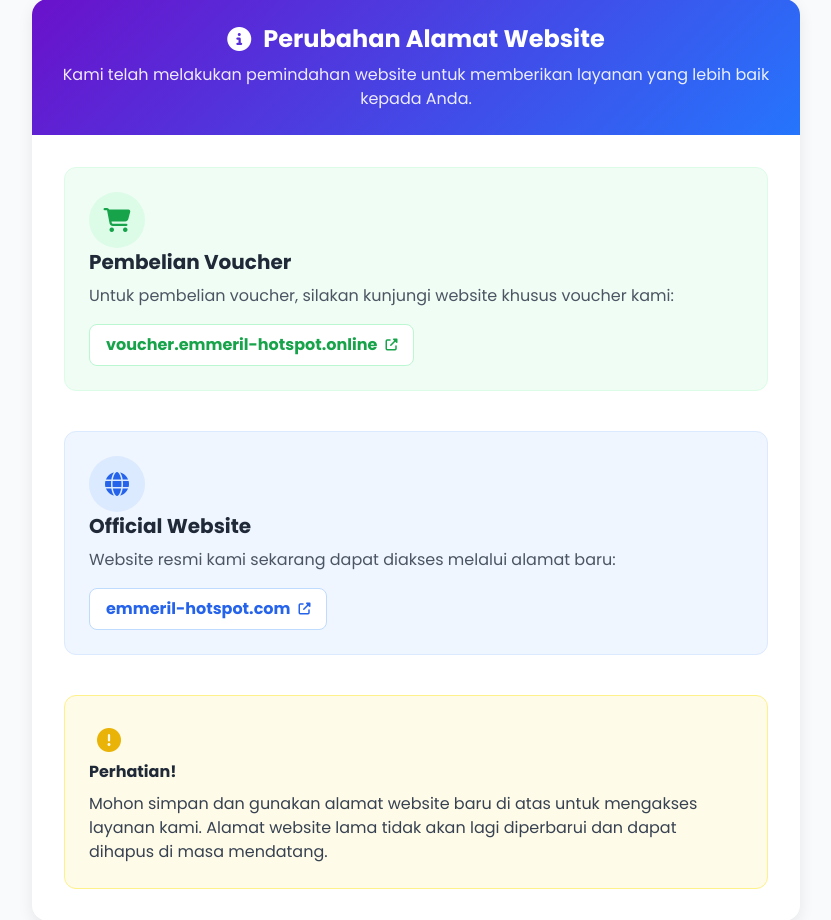
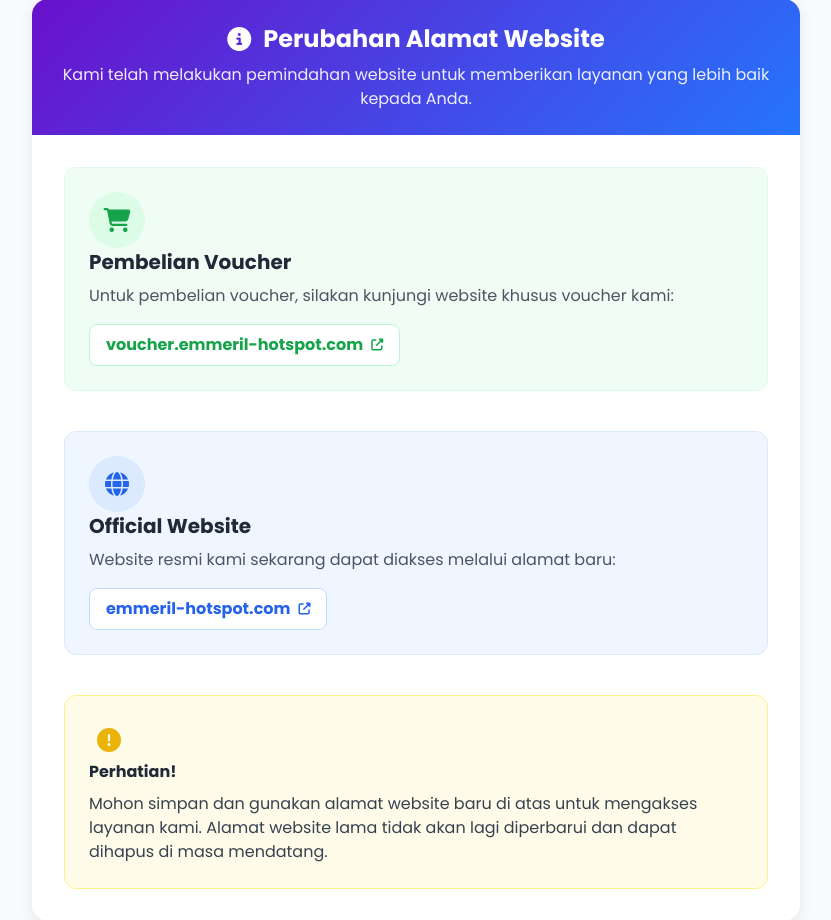
Before and after one commit to emmeril/migrasi, a Node server app: page / in a window 1280 px wide. Shown: the part 229-1149 px from the top of the page, without its empty margins (224-1055 px from the left). Run offline with Node 20, Linux system fonts and the light colour scheme; some libraries are stand-ins or nearby versions.

Commit message:
fix: update voucher migration links to voucher.emmeril-hotspot.com

```diff
--- a/views/index.ejs
+++ b/views/index.ejs
@@ -137,10 +137,10 @@
 
               <!-- Link - di tengah untuk mobile, kiri untuk desktop -->
               <div class="flex justify-center sm:justify-start">
-                <a href="https://voucher.emmeril-hotspot.online" target="_blank"
+                <a href="https://voucher.emmeril-hotspot.com/" target="_blank"
                   class="inline-flex items-center bg-white border border-green-200 text-green-600 font-bold py-2 px-4 rounded-lg hover:bg-green-50 transition-colors text-sm sm:text-base break-all mobile-full-width justify-center">
                   <span
-                    class="mr-2 truncate">voucher.emmeril-hotspot.online</span>
+                    class="mr-2 truncate">voucher.emmeril-hotspot.com</span>
                   <i class="fas fa-external-link-alt text-xs"></i>
                 </a>
               </div>
@@ -205,7 +205,7 @@
           <i class="fas fa-rocket mr-2"></i>
           <span class="text-sm sm:text-base">Kunjungi Official Website</span>
         </a>
-        <a href="https://voucher.emmeril-hotspot.online" target="_blank"
+        <a href="https://voucher.emmeril-hotspot.com/" target="_blank"
           class="bg-green-500 text-white font-bold py-3 px-4 sm:px-6 rounded-full shadow-lg hover:shadow-xl transform hover:-translate-y-1 transition-all duration-300 flex items-center justify-center mobile-full-width">
           <i class="fas fa-ticket-alt mr-2"></i>
           <span class="text-sm sm:text-base">Beli Voucher Sekarang</span>
```
